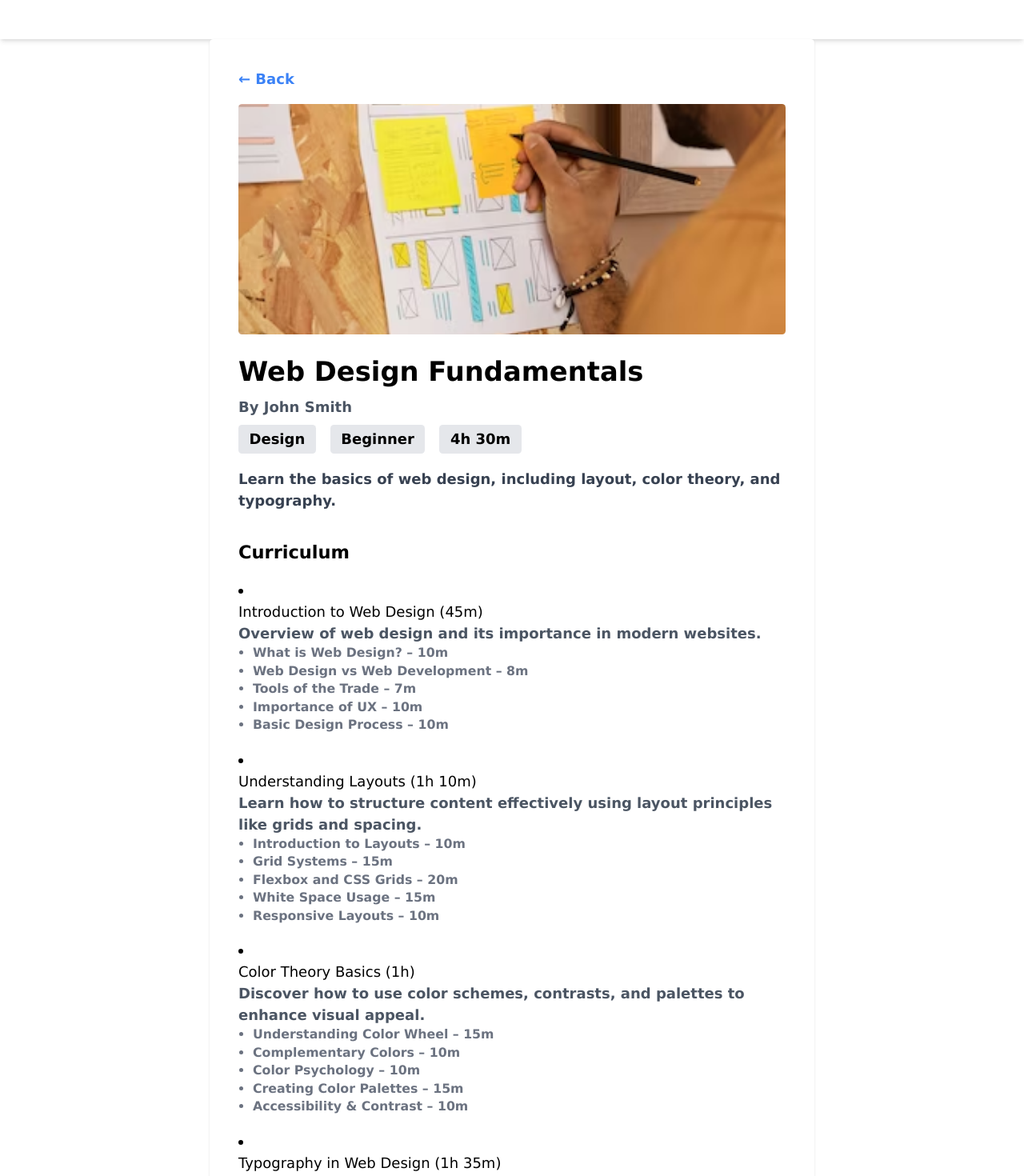
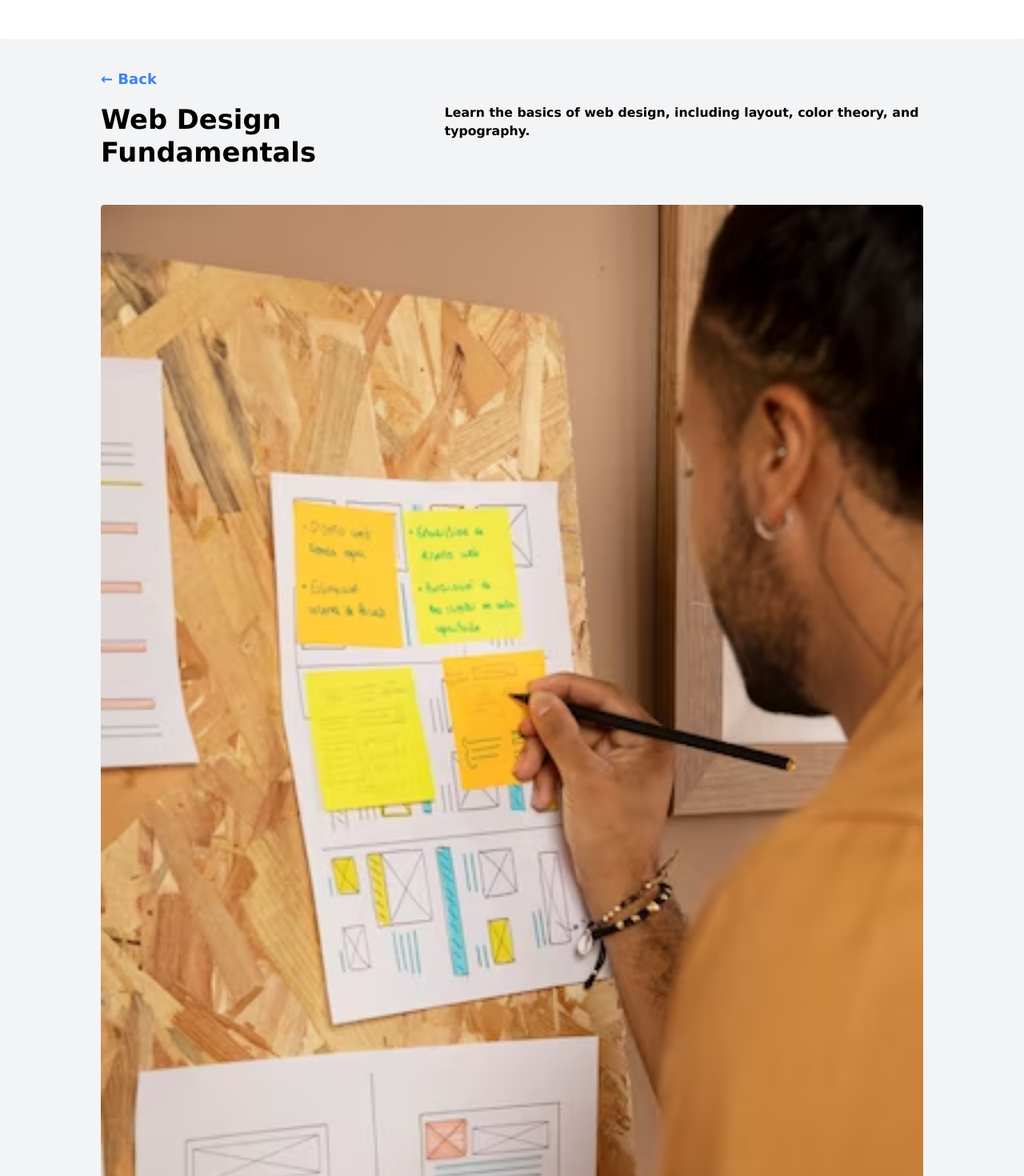
Before and after one commit to Rodrick124/online-e-learning, a React (Create React App) app: page /courses/1 in a window 1280 px wide. Shown: the part 140-1610 px from the top of the page at 80% size. Built offline with nearby package versions, Linux system fonts and the light colour scheme.

Commit message:
enhance CourseDetail layout and styling; improve curriculum display and add course description

```diff
--- a/src/pages/CourseDetail.jsx
+++ b/src/pages/CourseDetail.jsx
@@ -27,36 +27,37 @@ const CourseDetail = () => {
   if (!course) return <div className="p-8">Course not found.</div>;
 
   return (
-    <div className="max-w-2xl mx-auto p-8 bg-white rounded shadow">
+    <div className="px-28 mx-auto p-8 bg-gray-100 rounded shadow">
       <button className="mb-4 text-blue-500" onClick={() => navigate(-1)}>
         &larr; Back
       </button>
+      <div className="flex justify-between mb-8">
+        <h2 className="text-3xl font-bold mb-2">{course.title}</h2>
+        <p className="text-black text-sm mb-6">{course.description}</p>
+      </div>
       <img
         src={course.image}
         alt={course.title}
-        className="w-full h-64 object-cover rounded mb-6"
+        className="w-full h-1/5 object-cover rounded mb-12"
       />
-      <h2 className="text-3xl font-bold mb-2">{course.title}</h2>
-      <p className="text-gray-600 mb-2">{course.author}</p>
       <div className="flex gap-4 mb-4">
         <span className="bg-gray-200 px-3 py-1 rounded">{course.category}</span>
         <span className="bg-gray-200 px-3 py-1 rounded">{course.level}</span>
         <span className="bg-gray-200 px-3 py-1 rounded">{course.duration}</span>
       </div>
-      <p className="text-gray-700 mb-6">{course.description}</p>
 
       {/* You can also show the curriculum if you'd like */}
-      <div className="mt-8">
+      <div className="mt-8 mb-8">
         <h3 className="text-xl font-semibold mb-4">Curriculum</h3>
-        <ul className="list-disc list-inside space-y-4">
+        <ul className="grid grid-cols-2 justify-around list-decimal list-inside">
           {course.curriculum.map((topic, index) => (
-            <li key={index}>
-              <p className="font-medium">{topic.title} ({topic.duration})</p>
-              <p className="text-gray-600">{topic.description}</p>
-              <ul className="ml-4 list-disc">
+            <li className="bg-white shadow-md p-4 rounded mb-4 mx-4" key={index}>
+              {topic.title}
+              <ul className="ml-4 list-none mt-10">
                 {topic.subtopics?.map((sub, i) => (
-                  <li key={i} className="text-sm text-gray-500">
-                    {sub.title} – {sub.duration}
+                  <li key={i} className="flex justify-between items-center text-sm border-4 p-6 rounded mb-4 hover:border-orange-200">
+                    <p>{sub.title}</p>
+                    <p className="bg-gray-100 p-3 hover:bg-orange-200 rounded">{sub.duration}</p>
                   </li>
                 ))}
               </ul>
```
